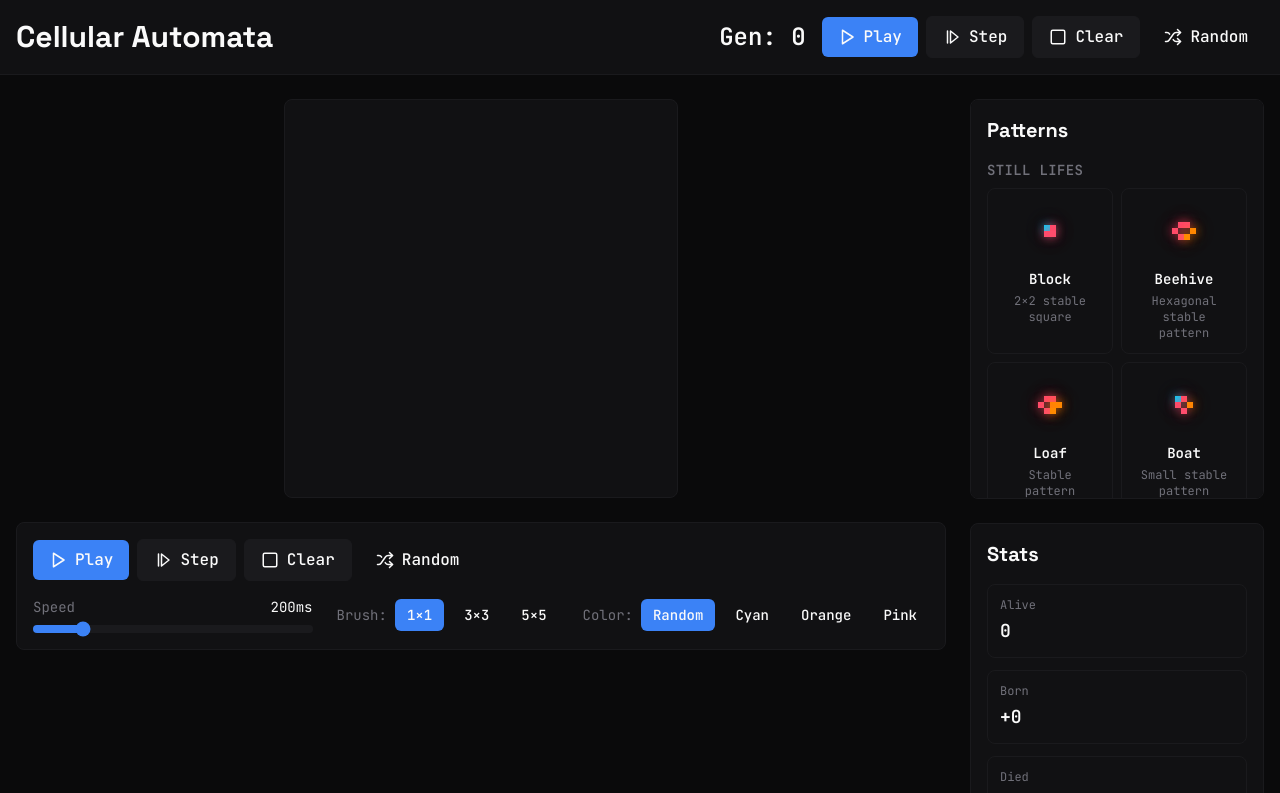
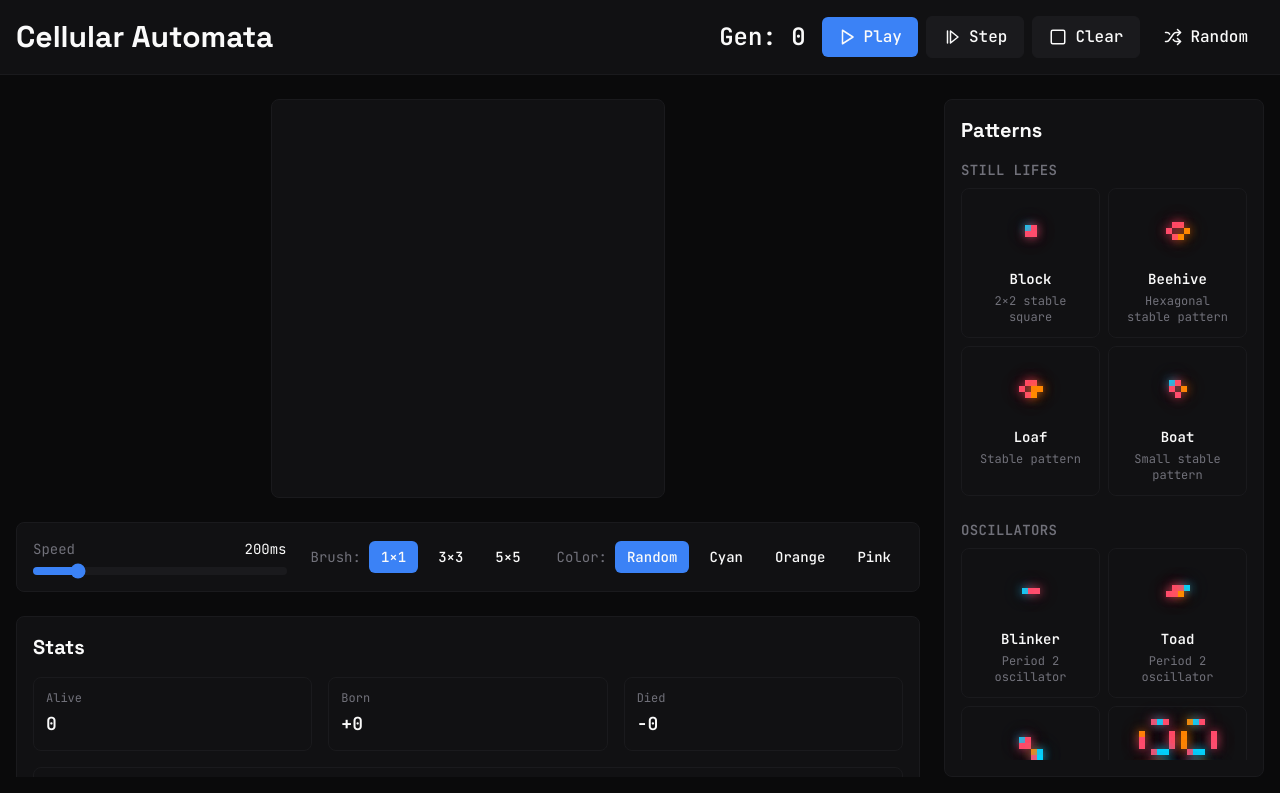
Before and after one commit to axvc/automata, a React (Vite) app: page / in a window 1280 px wide. Shown: the top 793 px of the page. Built offline with nearby package versions, Linux system fonts and the light colour scheme.

Commit message:
fix height

```diff
--- a/src/App.tsx
+++ b/src/App.tsx
@@ -68,9 +68,9 @@ function App() {
   }, [game]);
 
   return (
-    <div className="bg-bg-primary text-text-primary min-h-screen">
+    <div className="bg-bg-primary text-text-primary h-screen overflow-hidden">
       {/* Header */}
-      <header className="border-bg-tertiary bg-bg-secondary border-b">
+      <header className="border-bg-tertiary bg-bg-secondary shrink-0 border-b">
         <div className="container mx-auto px-4 py-4">
           <div className="flex items-center justify-between">
             <h1 className="font-display text-3xl font-bold">Cellular Automata</h1>
@@ -89,10 +89,13 @@ function App() {
       </header>
 
       {/* Main Content */}
-      <main className="container mx-auto px-4 py-6">
-        <div className="grid grid-cols-1 gap-6 lg:grid-cols-4">
-          {/* Left: Grid */}
-          <div className="lg:col-span-3">
+      <main
+        className="container mx-auto px-4 py-6"
+        style={{ height: 'calc(100vh - 74px)' }}
+      >
+        <div className="flex h-full gap-6">
+          {/* Left: Grid + Controls + Stats */}
+          <div className="flex flex-1 flex-col gap-6 overflow-auto">
             <div className="flex items-start justify-center">
               <div className="bg-bg-secondary border-bg-tertiary rounded-lg border p-4">
                 <Grid
@@ -107,41 +110,33 @@ function App() {
             </div>
 
             {/* Controls */}
-            <div className="bg-bg-secondary border-bg-tertiary mt-6 rounded-lg border p-4">
-              <div className="flex flex-col gap-4">
-                <div className="flex flex-wrap items-center gap-4">
-                  <PlaybackControls
-                    isPlaying={game.isPlaying}
-                    onPlayPause={() => game.setIsPlaying(!game.isPlaying)}
-                    onStep={game.nextGen}
-                    onClear={game.clear}
-                    onRandom={handleRandom}
-                  />
-                </div>
+            <div className="bg-bg-secondary border-bg-tertiary shrink-0 rounded-lg border p-4">
               <div className="flex flex-wrap items-center gap-6">
                 <SpeedSlider speed={speed} onChange={setSpeed} className="min-w-[200px] flex-1" />
                 <BrushSelector brushSize={brushSize} onChange={setBrushSize} />
                 <ColorModeSelector colorMode={colorMode} onChange={setColorMode} />
               </div>
             </div>
+
+            {/* Stats */}
+            <div className="bg-bg-secondary border-bg-tertiary shrink-0 rounded-lg border p-4">
+              <h2 className="font-display mb-4 text-xl font-bold">Stats</h2>
+              <div className="grid grid-cols-1 gap-4 md:grid-cols-3">
+                <StatCard label="Alive" value={game.stats.alive.toLocaleString()} />
+                <StatCard label="Born" value={`+${game.stats.births.toLocaleString()}`} />
+                <StatCard label="Died" value={`-${game.stats.deaths.toLocaleString()}`} />
+              </div>
+              <div className="mt-4">
+                <PopulationGraph data={populationHistory} />
+              </div>
             </div>
           </div>
 
-          {/* Right: Patterns & Stats */}
-          <div className="flex flex-col gap-6 lg:col-span-1">
-            {/* Patterns */}
-            <div className="bg-bg-secondary border-bg-tertiary max-h-[400px] overflow-y-auto rounded-lg border p-4">
+          {/* Right: Patterns */}
+          <div className="hidden w-80 shrink-0 lg:block">
+            <div className="bg-bg-secondary border-bg-tertiary flex h-full flex-col overflow-hidden rounded-lg border p-4">
+              <div className="min-h-0 flex-1 overflow-y-auto">
                 <PatternLibrary colorMode={colorMode} onPatternSelect={handlePatternSelect} />
-            </div>
-
-            {/* Stats */}
-            <div className="bg-bg-secondary border-bg-tertiary rounded-lg border p-4">
-              <h2 className="font-display mb-4 text-xl font-bold">Stats</h2>
-              <div className="flex flex-col gap-3">
-                <StatCard label="Alive" value={game.stats.alive.toLocaleString()} />
-                <StatCard label="Born" value={`+${game.stats.births.toLocaleString()}`} />
-                <StatCard label="Died" value={`-${game.stats.deaths.toLocaleString()}`} />
-                <PopulationGraph data={populationHistory} />
               </div>
             </div>
           </div>
--- a/src/index.css
+++ b/src/index.css
@@ -3,6 +3,17 @@
 @tailwind utilities;
 
 @layer base {
+  html,
+  body {
+    height: 100%;
+    overflow: hidden;
+  }
+
+  #root {
+    height: 100%;
+    overflow: hidden;
+  }
+
   :root {
     /* Background */
     --bg-primary: #0a0a0b;
--- a/src/main.tsx
+++ b/src/main.tsx
@@ -3,7 +3,11 @@ import ReactDOM from 'react-dom/client';
 import App from './App';
 import './index.css';
 
-ReactDOM.createRoot(document.getElementById('root')!).render(
+const rootElement = document.getElementById('root')!;
+rootElement.style.height = '100%';
+rootElement.style.overflow = 'hidden';
+
+ReactDOM.createRoot(rootElement).render(
   <React.StrictMode>
     <App />
   </React.StrictMode>
```
Lines whose indentation alone changed are shown as unchanged.
